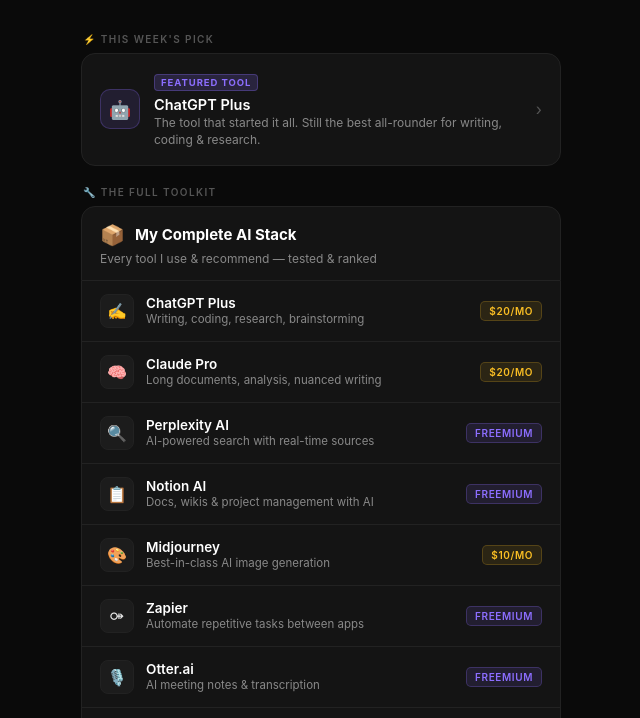
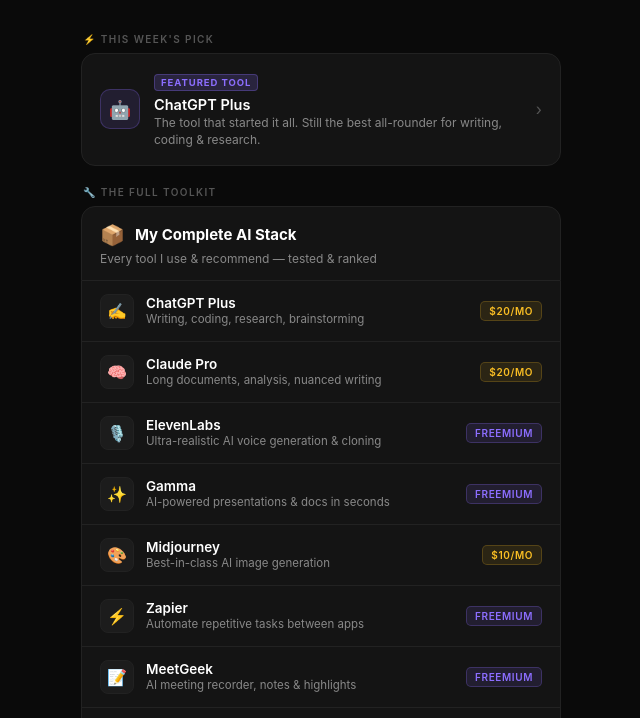
Before and after one commit to mrstackai/mrstackai.github.io, a plain HTML site: page index.html in a window 1280 px wide. Shown: the part 209-927 px from the top of the page, without its empty margins (319-959 px from the left). Drawn offline with Linux system fonts and the light colour scheme.

Commit message:
Update tool list and fix newsletter link

```diff
--- a/index.html
+++ b/index.html
@@ -3,7 +3,7 @@
 <head>
   <meta charset="UTF-8" />
   <meta name="viewport" content="width=device-width, initial-scale=1.0"/>
-  <title>StackAI — AI Tools & Productivity</title>
+  <title>StackAI — AI Tools &amp; Productivity</title>
   <style>
     *, *::before, *::after { box-sizing: border-box; margin: 0; padding: 0; }
 
@@ -291,7 +291,7 @@
       <div class="card-body">
         <div class="badge">Featured Tool</div>
         <div class="card-title">ChatGPT Plus</div>
-        <div class="card-desc">The tool that started it all. Still the best all-rounder for writing, coding & research.</div>
+        <div class="card-desc">The tool that started it all. Still the best all-rounder for writing, coding &amp; research.</div>
       </div>
       <div class="card-arrow">›</div>
     </a>
@@ -331,19 +331,19 @@
       </a>
 
       <a class="tool-row" href="YOUR_AFFILIATE_LINK_HERE" target="_blank" rel="noopener">
-        <div class="tool-emoji">🔍</div>
+        <div class="tool-emoji">🎙️</div>
         <div class="tool-info">
-          <div class="tool-name">Perplexity AI</div>
-          <div class="tool-use">AI-powered search with real-time sources</div>
+          <div class="tool-name">ElevenLabs</div>
+          <div class="tool-use">Ultra-realistic AI voice generation &amp; cloning</div>
         </div>
         <div class="tool-tag tag-freemium">Freemium</div>
       </a>
 
       <a class="tool-row" href="YOUR_AFFILIATE_LINK_HERE" target="_blank" rel="noopener">
-        <div class="tool-emoji">📋</div>
+        <div class="tool-emoji">✨</div>
         <div class="tool-info">
-          <div class="tool-name">Notion AI</div>
-          <div class="tool-use">Docs, wikis & project management with AI</div>
+          <div class="tool-name">Gamma</div>
+          <div class="tool-use">AI-powered presentations &amp; docs in seconds</div>
         </div>
         <div class="tool-tag tag-freemium">Freemium</div>
       </a>
@@ -358,7 +358,7 @@
       </a>
 
       <a class="tool-row" href="YOUR_AFFILIATE_LINK_HERE" target="_blank" rel="noopener">
-        <div class="tool-emoji">⚩</div>
+        <div class="tool-emoji">⚡</div>
         <div class="tool-info">
           <div class="tool-name">Zapier</div>
           <div class="tool-use">Automate repetitive tasks between apps</div>
@@ -367,10 +367,10 @@
       </a>
 
       <a class="tool-row" href="YOUR_AFFILIATE_LINK_HERE" target="_blank" rel="noopener">
-        <div class="tool-emoji">🎙️</div>
+        <div class="tool-emoji">📝</div>
         <div class="tool-info">
-          <div class="tool-name">Otter.ai</div>
-          <div class="tool-use">AI meeting notes & transcription</div>
+          <div class="tool-name">MeetGeek</div>
+          <div class="tool-use">AI meeting recorder, notes &amp; highlights</div>
         </div>
         <div class="tool-tag tag-freemium">Freemium</div>
       </a>
@@ -388,7 +388,7 @@
         <div class="tool-emoji">🎬</div>
         <div class="tool-info">
           <div class="tool-name">Runway ML</div>
-          <div class="tool-use">AI video editing & generation</div>
+          <div class="tool-use">AI video editing &amp; generation</div>
         </div>
         <div class="tool-tag tag-freemium">Freemium</div>
       </a>
@@ -410,7 +410,7 @@
   <!-- ── NEWSLETTER ── -->
   <div class="section">
     <div class="section-label">📬 Stay in the loop</div>
-    <a class="card" href="YOUR_NEWSLETTER_SIGNUP_LINK" target="_blank" rel="noopener">
+    <a class="card" href="https://stackai-weekly.beehiiv.com/subscribe" target="_blank" rel="noopener">
       <div class="card-icon">📩</div>
       <div class="card-body">
         <div class="card-title">Weekly AI Tool Drops</div>
@@ -427,8 +427,8 @@
     <a class="card" href="mailto:stackai.business@gmail.com">
       <div class="card-icon">🤝</div>
       <div class="card-body">
-        <div class="card-title">Brand Partnerships & Collabs</div>
-        <div class="card-desc">We work with AI tools & SaaS brands. Drop us a message to discuss.</div>
+        <div class="card-title">Brand Partnerships &amp; Collabs</div>
+        <div class="card-desc">We work with AI tools &amp; SaaS brands. Drop us a message to discuss.</div>
       </div>
       <div class="card-arrow">›</div>
     </a>
```
